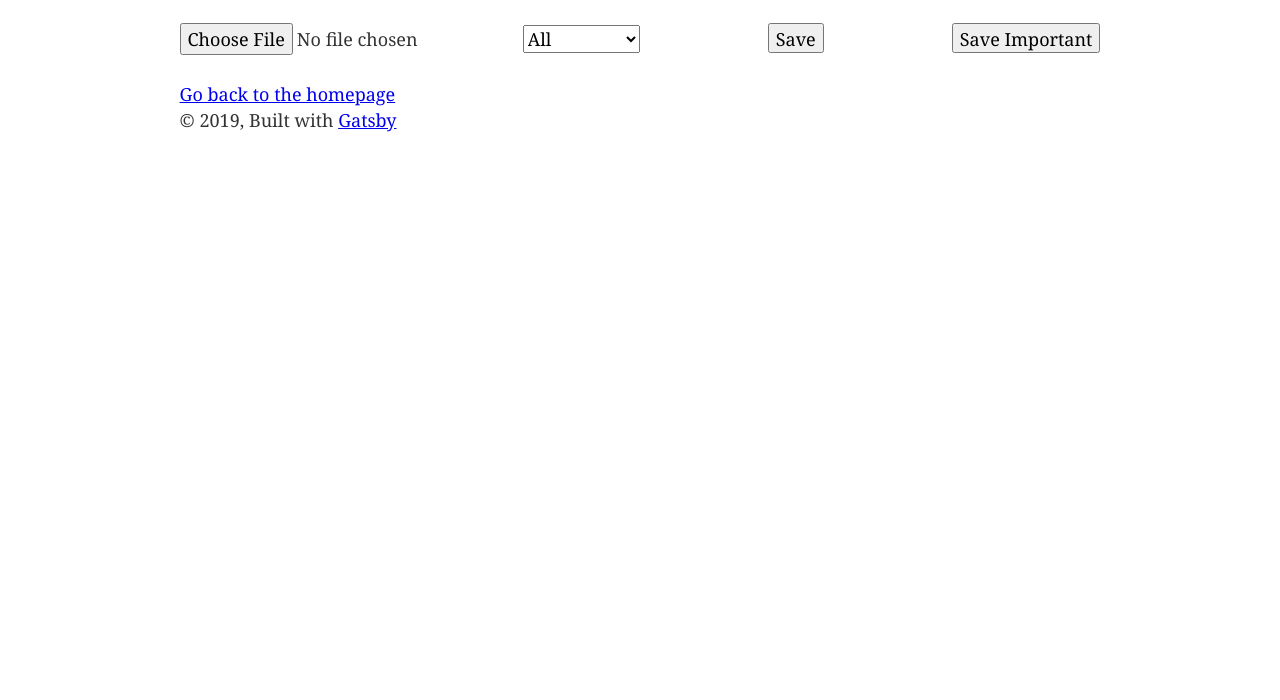
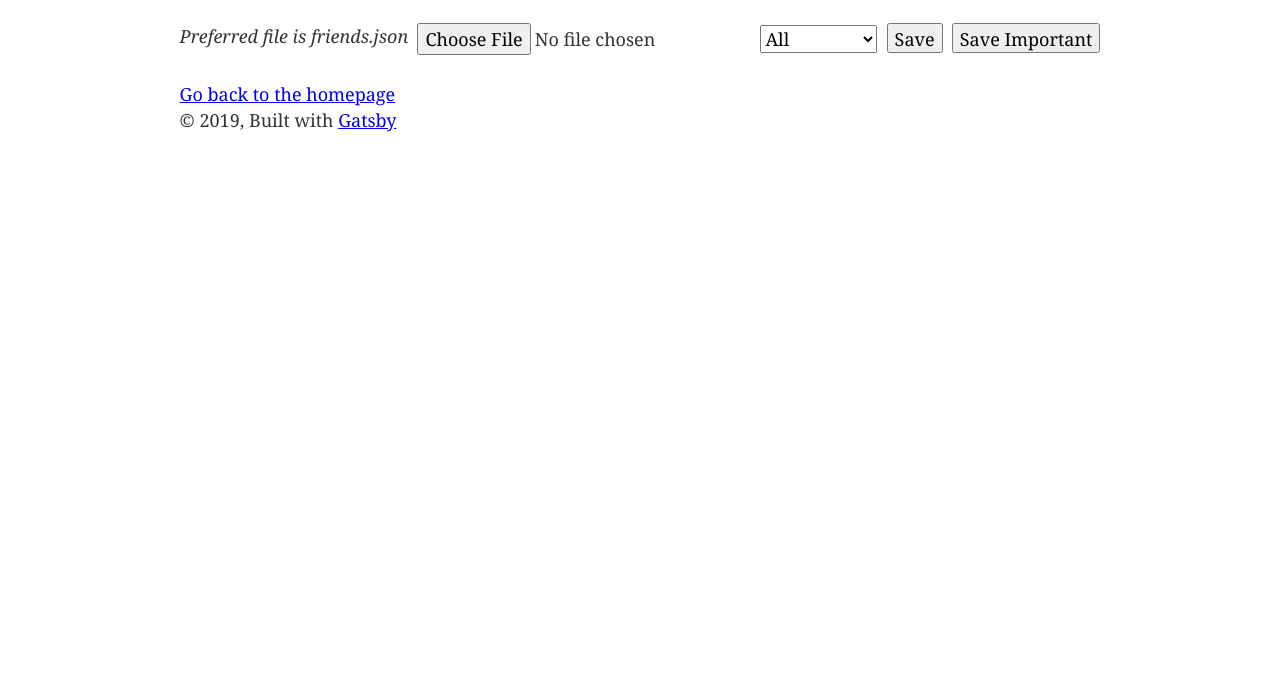
Before and after one commit to dustinknopoff/important-fb, a Gatsby site: page /viewer in a window 1280 px wide. Shown: the part 100-800 px from the top of the page. Built offline with nearby package versions, Linux system fonts and the light colour scheme; Gatsby itself is replaced by a stand-in of ours.

Commit message:
fix(viewer): specify file to use

```diff
--- a/src/pages/viewer.js
+++ b/src/pages/viewer.js
@@ -111,6 +111,9 @@ export default class Viewer extends React.Component {
             justifyContent: 'space-between',
           }}
         >
+          <p>
+            <i>Preferred file is friends.json</i>
+          </p>
           <form>
             <input
               type="file"
```
